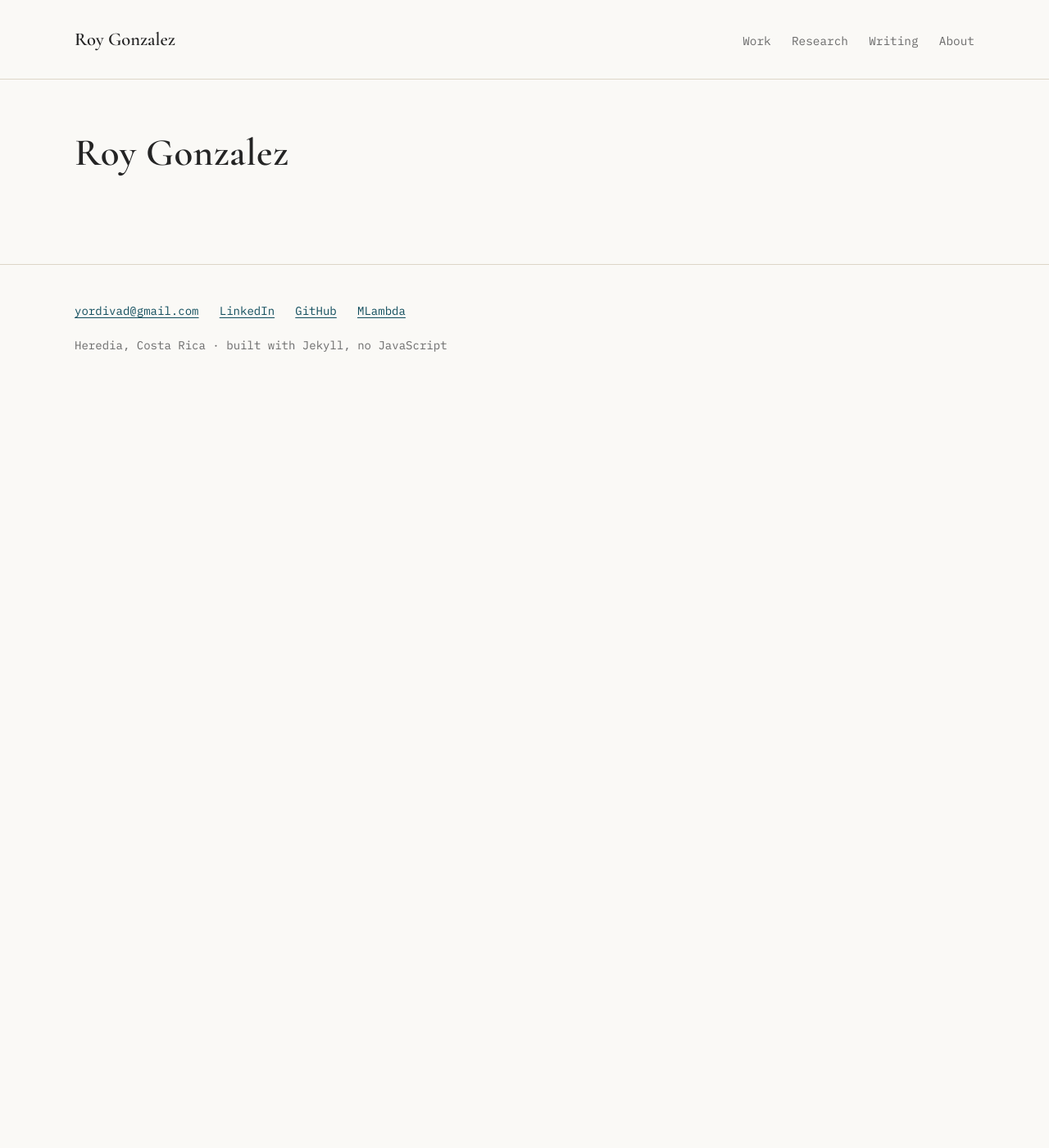
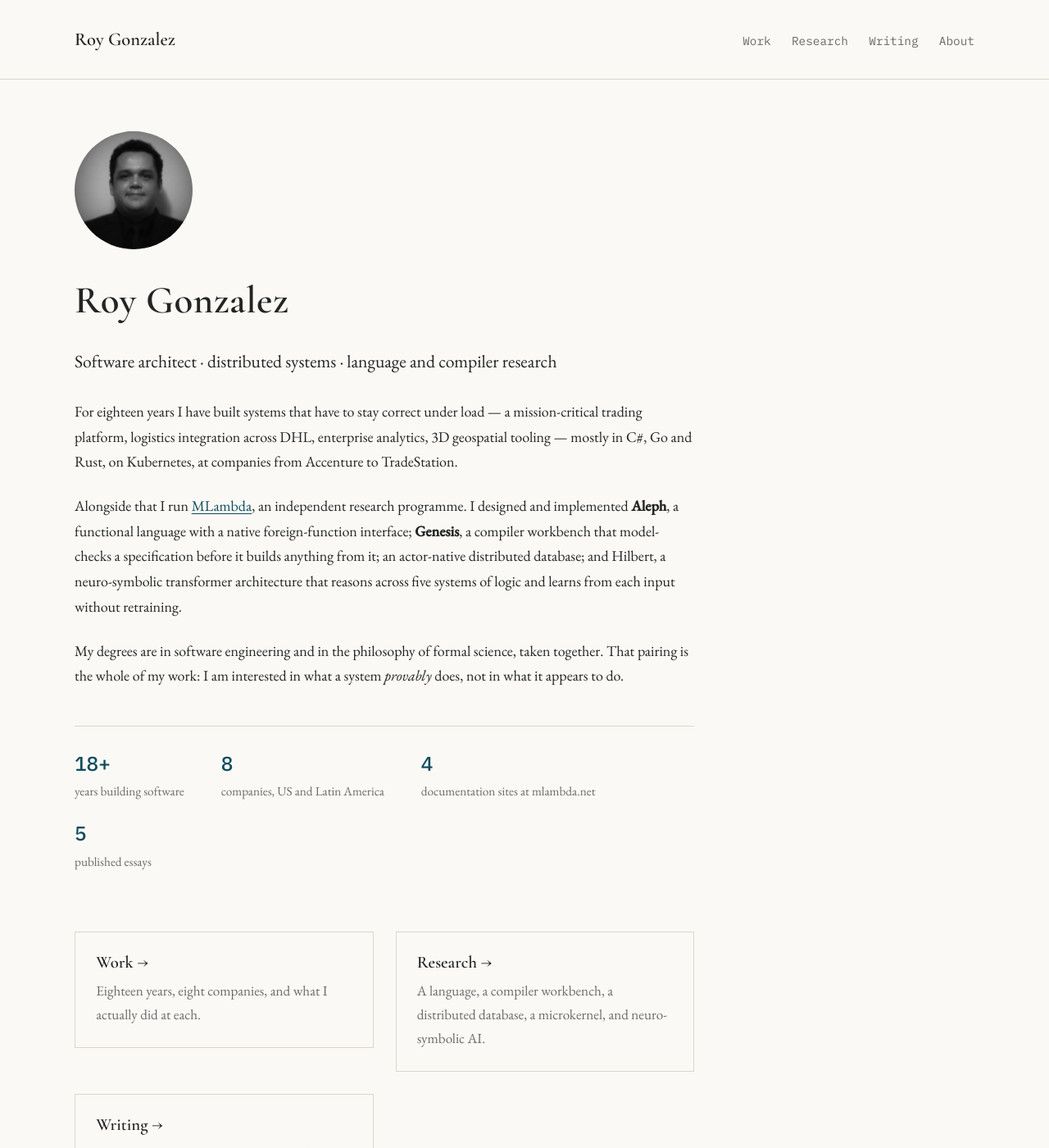
Before and after one commit to yordivad/yordivad.github.io, a Jekyll site: the page built from index.md, in a window 1280 px wide and 1400 px high. Shown: the whole window at 82% size. Built offline with Jekyll 4.4.1, drawn with Linux system fonts in a browser that asks for light colours; some of the changed text lies outside the part shown.

Commit message:
feat: write the landing and about pages
Replaces the lorem ipsum landing with a real one: positioning, three
paragraphs, a proof strip whose every number is verifiable, and doors
into Work, Research and Writing.

The about page reorders the old _views/about-me.md from a list of
interests into the actual trajectory -- formal science to Godel to type
systems and model checking to the actor model -- which is both truer and
considerably more compelling than the list was.

```diff
--- a/index.md
+++ b/index.md
@@ -4,5 +4,59 @@ title: Roy Gonzalez
 ---
 
 <div class="prose">
+  <img class="portrait" src="{{ '/images/me/roy.svg' | relative_url }}" alt="">
+
   <h1>Roy Gonzalez</h1>
+
+  <p class="lede">Software architect · distributed systems · language and compiler research</p>
+
+  <p>For eighteen years I have built systems that have to stay correct under load — a
+  mission-critical trading platform, logistics integration across DHL, enterprise analytics,
+  3D geospatial tooling — mostly in C#, Go and Rust, on Kubernetes, at companies from
+  Accenture to TradeStation.</p>
+
+  <p>Alongside that I run <a href="{{ '/research/' | relative_url }}">MLambda</a>, an
+  independent research programme. I designed and implemented <strong>Aleph</strong>, a
+  functional language with a native foreign-function interface; <strong>Genesis</strong>, a
+  compiler workbench that model-checks a specification before it builds anything from it; an
+  actor-native distributed database; and Hilbert, a neuro-symbolic transformer architecture
+  that reasons across five systems of logic and learns from each input without retraining.</p>
+
+  <p>My degrees are in software engineering and in the philosophy of formal science, taken
+  together. That pairing is the whole of my work: I am interested in what a system
+  <em>provably</em> does, not in what it appears to do.</p>
+
+  <ul class="proof">
+    <li><span class="proof__num">18+</span><span class="proof__label">years building software</span></li>
+    <li><span class="proof__num">8</span><span class="proof__label">companies, US and Latin America</span></li>
+    <li><span class="proof__num">4</span><span class="proof__label">documentation sites at mlambda.net</span></li>
+    <li><span class="proof__num">5</span><span class="proof__label">published essays</span></li>
+  </ul>
+
+  <ul class="doors">
+    <li><a class="door" href="{{ '/work/' | relative_url }}">
+      <h3>Work →</h3>
+      <p>Eighteen years, eight companies, and what I actually did at each.</p>
+    </a></li>
+    <li><a class="door" href="{{ '/research/' | relative_url }}">
+      <h3>Research →</h3>
+      <p>A language, a compiler workbench, a distributed database, a microkernel, and neuro-symbolic AI.</p>
+    </a></li>
+    <li><a class="door" href="{{ '/writing/' | relative_url }}">
+      <h3>Writing →</h3>
+      <p>Essays on consciousness, attention and formal systems.</p>
+    </a></li>
+  </ul>
+
+  <h2>Selected research</h2>
+
+  {% assign featured = site.projects | where: "featured", true | sort: "weight" %}
+  <ul class="doors">
+  {% for p in featured %}
+    <li><a class="door" href="{{ '/research/' | relative_url }}">
+      <h3>{{ p.title }}</h3>
+      <p>{{ p.kind }} · {{ p.status }}</p>
+    </a></li>
+  {% endfor %}
+  </ul>
 </div>
```
Also changed, not shown: about.md (added, +63 -0 lines), 1 other file.
